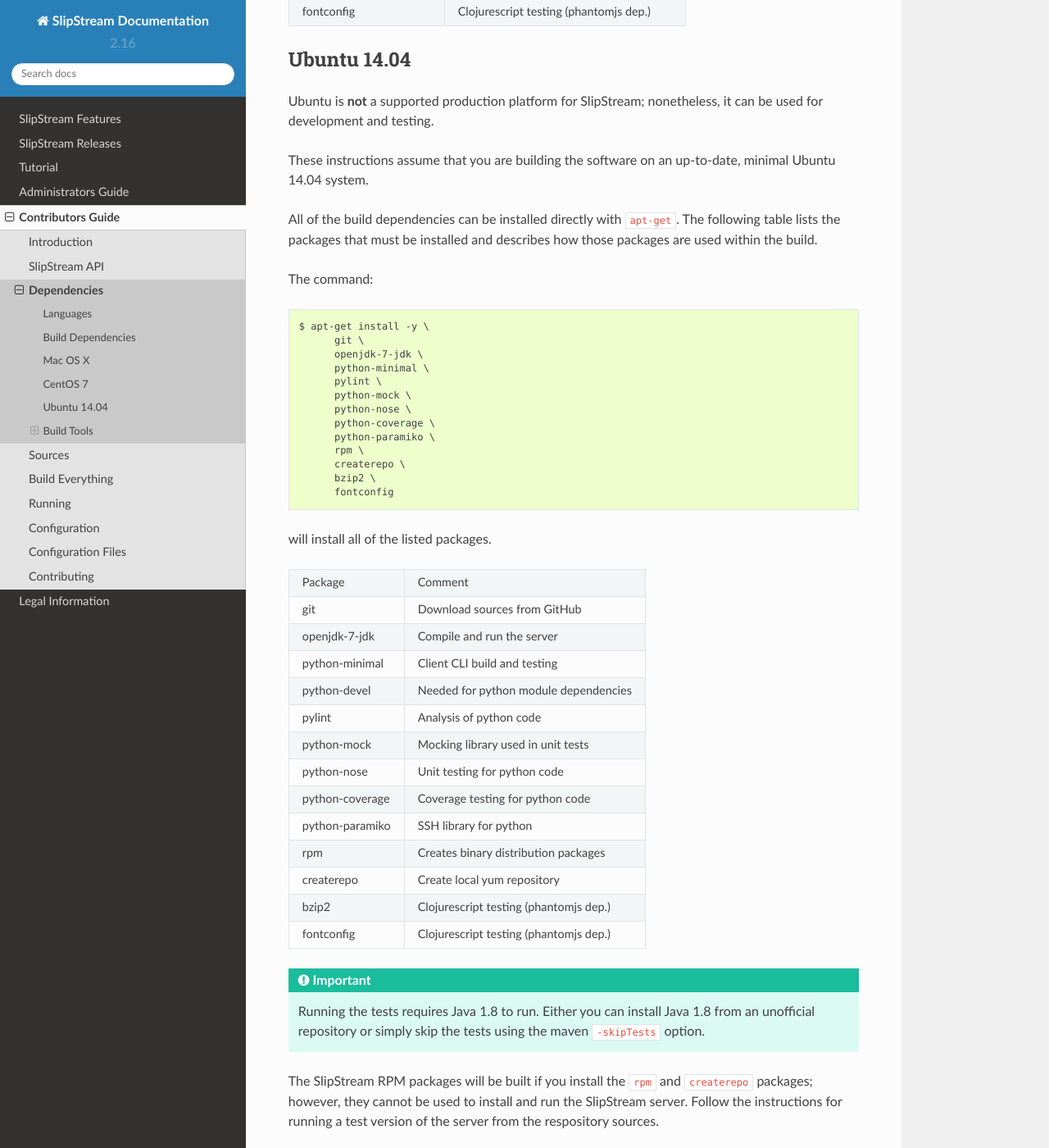
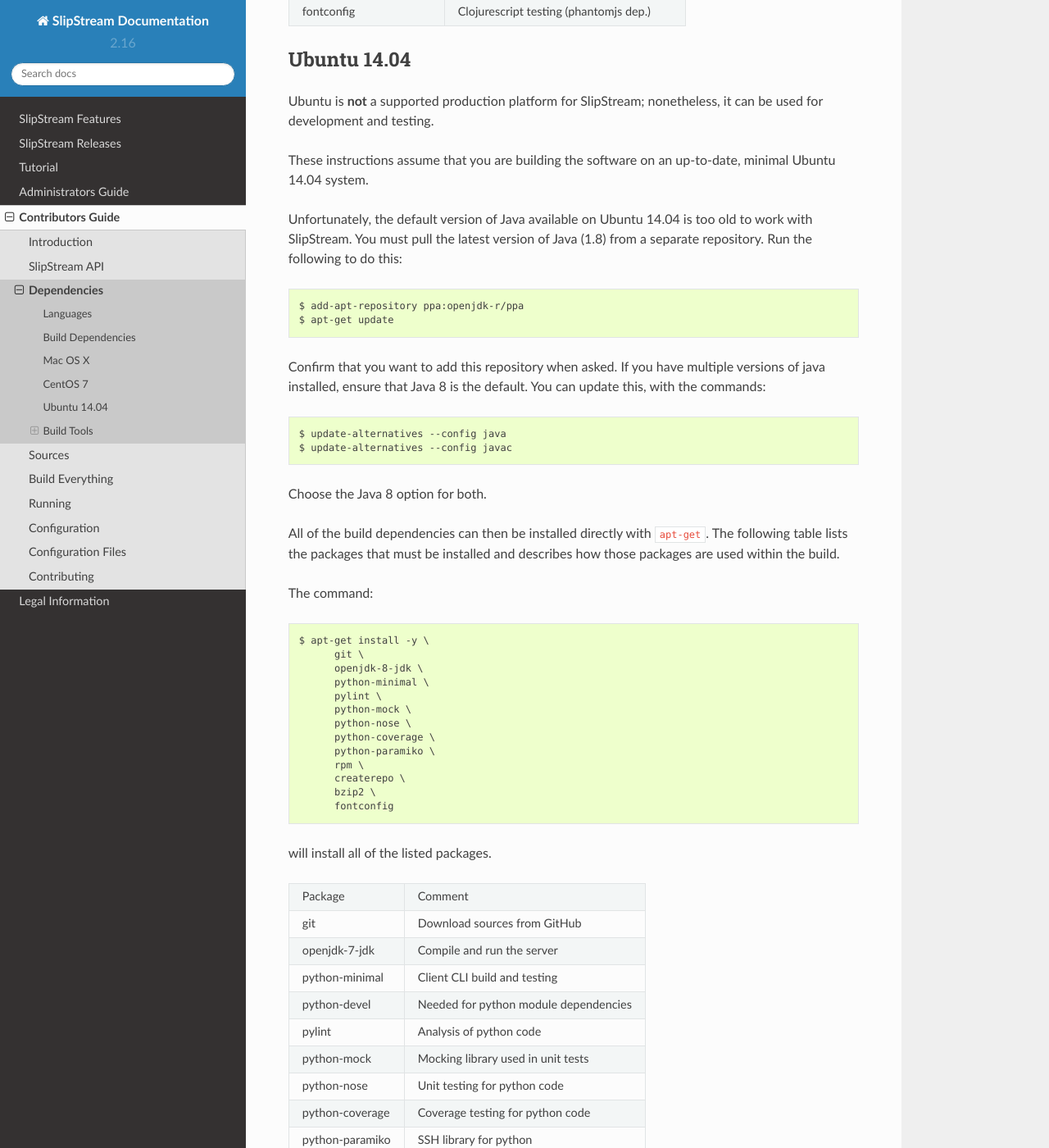
Before and after one commit to slipstream/SlipStreamDocumentation, a Sphinx documentation site: the page built from docs/developer_guide/dependencies.rst, in a window 1280 px wide and 1400 px high, scrolled down 2573 px. Shown: the whole window at 82% size. Built offline with Sphinx 7.4.7 and the Read the Docs theme 2.0.0, drawn with Linux system fonts in a browser that asks for light colours; some of the changed text lies outside the part shown.

Commit message:
update instructions for ubuntu; add config files for testing

```diff
--- a/docs/developer_guide/dependencies.rst
+++ b/docs/developer_guide/dependencies.rst
@@ -142,7 +142,24 @@
 These instructions assume that you are building the software on an
 up-to-date, minimal Ubuntu 14.04 system.
 
-All of the build dependencies can be installed directly with
+Unfortunately, the default version of Java available on Ubuntu 14.04
+is too old to work with SlipStream.  You must pull the latest version
+of Java (1.8) from a separate repository.  Run the following to do
+this::
+
+    $ add-apt-repository ppa:openjdk-r/ppa
+    $ apt-get update
+
+Confirm that you want to add this repository when asked.  If you have
+multiple versions of java installed, ensure that Java 8 is the
+default. You can update this, with the commands::
+
+    $ update-alternatives --config java
+    $ update-alternatives --config javac
+
+Choose the Java 8 option for both.
+
+All of the build dependencies can then be installed directly with
 ``apt-get``. The following table lists the packages that must be
 installed and describes how those packages are used within the build.
 
@@ -150,7 +167,7 @@
 
     $ apt-get install -y \
           git \
-          openjdk-7-jdk \
+          openjdk-8-jdk \
           python-minimal \
           pylint \
           python-mock \
@@ -253,7 +270,7 @@
 
 you may also want to set the environment variables::
 
-    $ export BOOT_JVM_OPTIONS=-client -XX:+TieredCompilation -XX:TieredStopAtLevel=1 -Xmx2g -Xverify:none
+    $ export BOOT_JVM_OPTIONS='-client -XX:+TieredCompilation -XX:TieredStopAtLevel=1 -Xmx2g -Xverify:none'
     $ export BOOT_HOME=${HOME}/.boot
     $ export BOOT_EMIT_TARGET=no
 
```
Also changed, not shown: other parts of docs/developer_guide/dependencies.rst (+1 -1 lines), docs/developer_guide/building.rst (+16 -0 lines).
